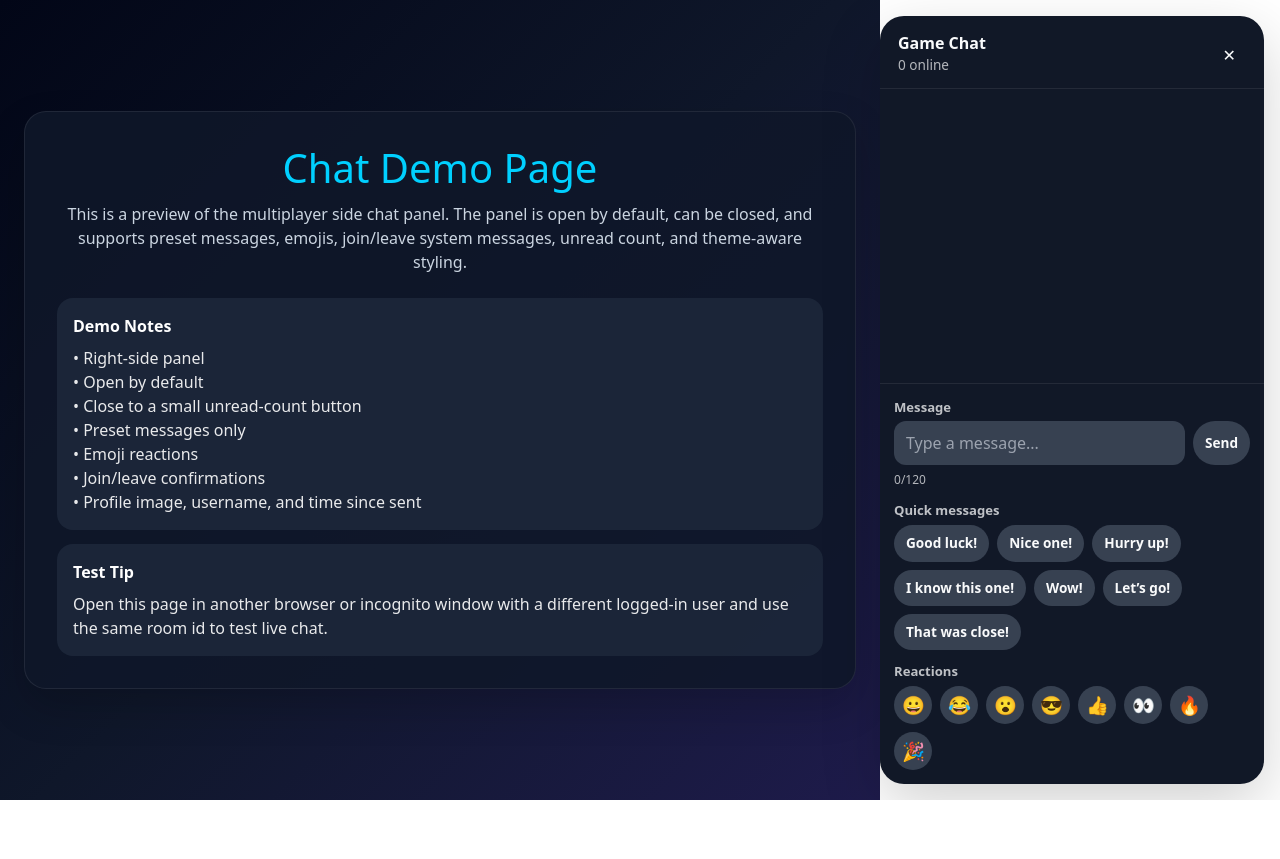
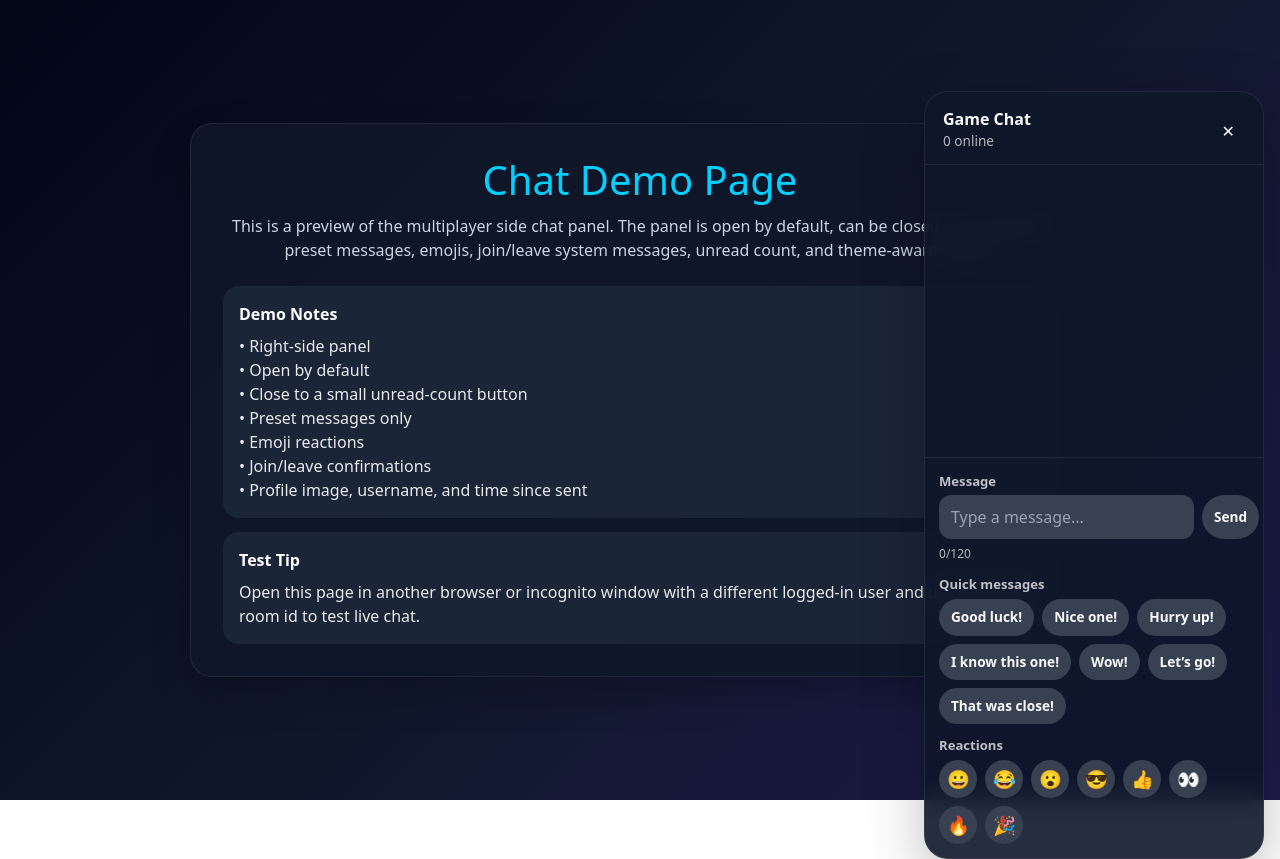
Before and after one commit to WilliamDeLong/trivealities, a React (Create React App) app in the folder frontend/: page /chat in a window 1280 px wide. Before the commit the page ends 800 px from the top, so only its background shows below. Built offline with nearby package versions, Linux system fonts and the light colour scheme.

Commit message:
fixed the chat panel and page padding to account for the new navbar height. Also updated the API endpoint for updating singleplayer progress to match the backend route.

```diff
--- a/frontend/src/components/chat/gameChatPanel.css
+++ b/frontend/src/components/chat/gameChatPanel.css
@@ -1,41 +1,47 @@
 .game-layout {
-  display: flex;
   width: 100%;
   min-height: 100vh;
 }
 
 .game-content {
-  flex: 1;
+  position: relative;
+  width: 100%;
   min-width: 0;
-  transition: width 0.25s ease;
+  min-height: 100vh;
 }
 
 .game-content.with-chat {
-  width: 70%;
+  padding-right: 0;
 }
 
 .game-chat-panel {
-  width: 30%;
-  min-width: 320px;
-  max-width: 420px;
+  position: absolute;
+  top: calc(75px + 16px); /* navbar height + spacing */
+  right: 16px;
+  width: 340px;
+  min-width: 340px;
+  max-width: 340px;
   height: calc(100vh - 32px);
-  margin: 16px 16px 16px 0;
   border-radius: 24px;
   display: flex;
   flex-direction: column;
   overflow: hidden;
-  box-shadow: 0 20px 60px rgba(0, 0, 0, 0.18);
+  box-shadow: 0 20px 60px rgba(0, 0, 0, 0.25);
   transition: all 0.25s ease;
+  z-index: 20;
+  border: 1px solid rgba(255, 255, 255, 0.08);
 }
 
 .game-chat-panel.light {
-  background: #f7f3fb;
+  background: rgba(247, 243, 251, 0.92);
   color: #1f2937;
+  backdrop-filter: blur(12px);
 }
 
 .game-chat-panel.dark {
-  background: #111827;
+  background: rgba(15, 23, 42, 0.9);
   color: #f9fafb;
+  backdrop-filter: blur(12px);
 }
 
 .game-chat-header {
@@ -129,7 +135,7 @@
 }
 
 .game-chat-panel.dark .chat-message-bubble.other {
-  background: #1f2937;
+  background: rgba(30, 41, 59, 0.92);
 }
 
 .chat-message-bubble.own {
@@ -253,13 +259,13 @@
 }
 
 .chat-toast-stack {
-  position: absolute;
+  position: fixed;
   top: 16px;
   right: 16px;
   display: flex;
   flex-direction: column;
   gap: 10px;
-  z-index: 20;
+  z-index: 40;
 }
 
 .chat-toast {
@@ -302,15 +308,15 @@
 }
 
 .chat-closed-button {
-  position: fixed;
-  right: 18px;
-  bottom: 18px;
+  position: absolute;
+  right: 16px;
+  bottom: 16px;
   border: none;
   border-radius: 999px;
   padding: 12px 18px;
   cursor: pointer;
   font-weight: 700;
-  z-index: 50;
+  z-index: 30;
   display: flex;
   align-items: center;
   gap: 8px;
--- a/frontend/src/components/pages/MultiplayerLiveGamePage.js
+++ b/frontend/src/components/pages/MultiplayerLiveGamePage.js
@@ -296,10 +296,9 @@ const shuffleArray = (array) => {
 const pageStyle = {
   minHeight: "100vh",
   background: "linear-gradient(135deg, #020617, #0f172a, #1e1b4b)",
-  padding: "24px",
-  display: "flex",
-  justifyContent: "center",
-  alignItems: "center",
+  padding: "24px 380px 24px 24px",
+  width: "100%",
+  boxSizing: "border-box",
 };
 
 const panelStyle = {
--- a/frontend/src/components/pages/MultiplayerRoomPage.js
+++ b/frontend/src/components/pages/MultiplayerRoomPage.js
@@ -262,7 +262,7 @@ function MultiplayerRoomPage() {
 const pageStyle = {
   minHeight: "100vh",
   background: "linear-gradient(135deg, #020617, #0f172a, #1e1b4b)",
-  padding: "24px",
+  padding: "24px 380px 24px 24px",
   width: "100%",
   boxSizing: "border-box",
 };
--- a/frontend/src/components/pages/singlePlayerGamePage.js
+++ b/frontend/src/components/pages/singlePlayerGamePage.js
@@ -134,7 +134,7 @@ function SinglePlayerGamePage() {
 
       try {
         await axios.put(
-          `/user/${userId}/singleplayer-progress`,
+          `${API_BASE}/user/${userId}/singleplayer-progress`,
           { difficulty }
         );
       } catch (err) {
```
